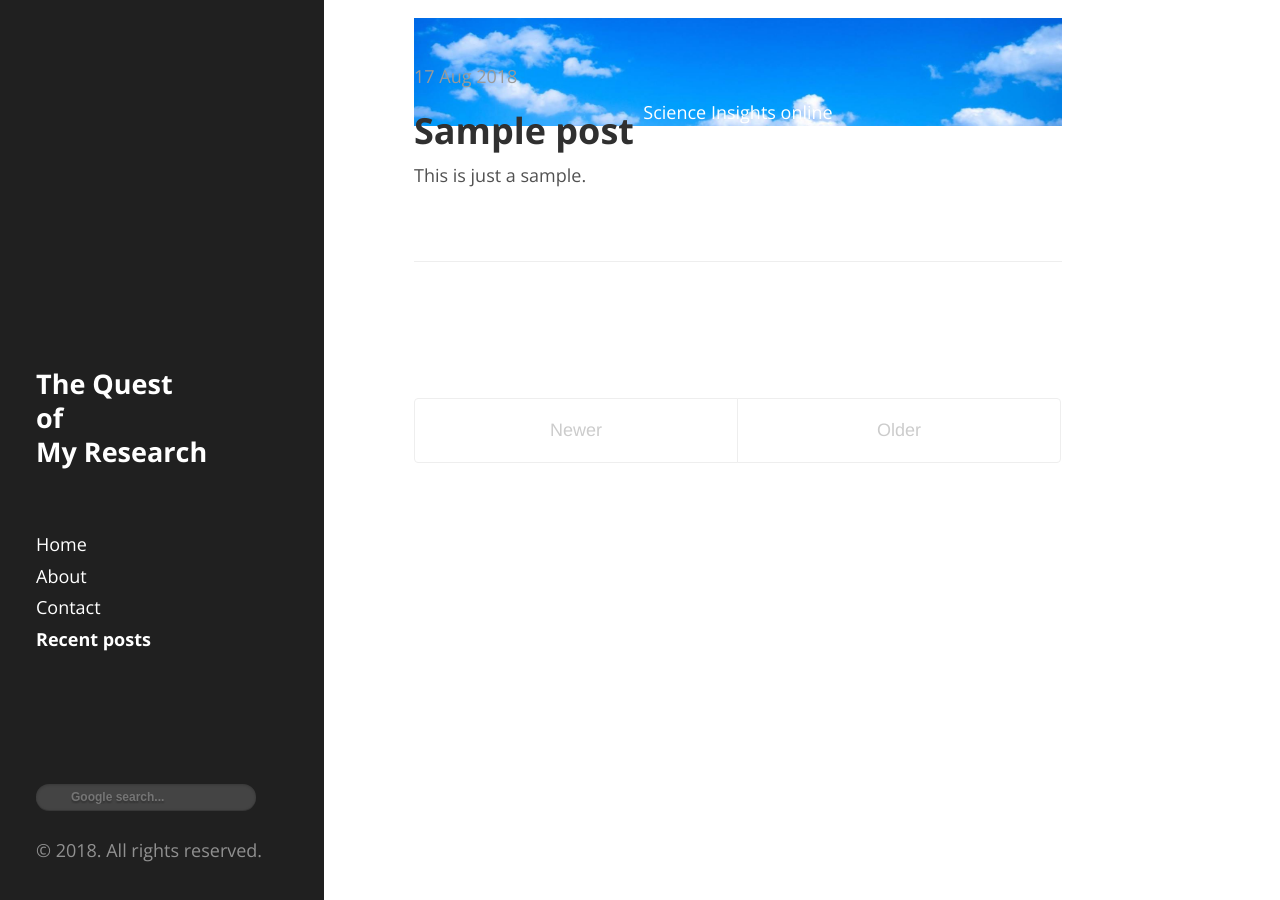
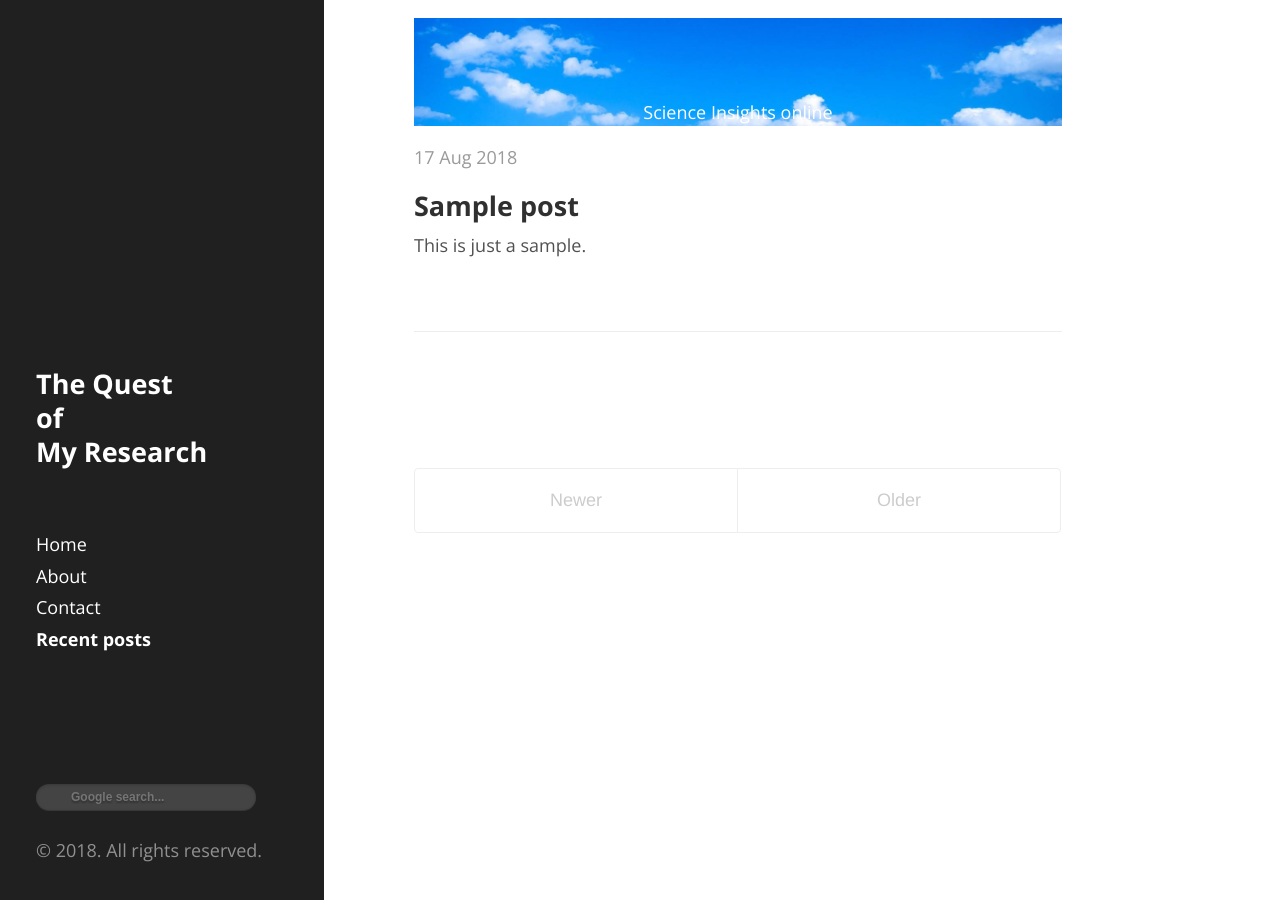
Before and after one commit to tranhungnghiep/tranhungnghiep.github.io, a Jekyll site: the page built from recent_posts/index.html, in a window 1280 px wide. Built offline with Jekyll 4.4.1, drawn with Linux system fonts in a browser that asks for light colours; the list of posts is cut into pages by our own code; comment, search, counter and statistics services are not loaded.

Commit message:
Fix paper title overlap banner. Add link, fix z-index.

```diff
--- a/_layouts/default.html
+++ b/_layouts/default.html
@@ -10,10 +10,12 @@
     <div class="content container">
 
     	<!-- Add a little of background image: look up to the sky -->
-    	<div style="position: relative; text-align: center; color: white;">
-	  		<image alt='Sky' src='{{ site.url }}{{ site.baseurl }}public/wide_cloud.jpg' style='position: absolute; height: 6em; width: 36em; margin: -3em auto auto auto; z-index:-20; border-radius: 0;'/>
-	  		<p style="position: absolute; top: 50%; left: 50%; transform: translate(-50%, 100%);">Science Insights online</p>
-	  	</div>
+    	<a href="{{ site.url }}{{ site.baseurl }}">
+        <div style="position: relative; text-align: center; color: white;">
+  	  		<image alt='Sky' src='{{ site.url }}{{ site.baseurl }}public/wide_cloud.jpg' style='position: absolute; height: 6em; width: 36em; margin: -3em auto auto auto; z-index:0; border-radius: 0;'/>
+  	  		<p style="position: absolute; top: 50%; left: 50%; transform: translate(-50%, 100%);">Science Insights online</p>
+  	  	</div>
+      </a>
 
       {{ content }}
 
--- a/_layouts/page.html
+++ b/_layouts/page.html
@@ -3,6 +3,7 @@ layout: default
 ---
 
 <div class="page">
-  <h1 class="page-title">{{ page.title }}</h1>
+  <br><br><br>
+  <h2 class="page-title">{{ page.title }}</h2>
   {{ content }}
 </div>
--- a/_layouts/post.html
+++ b/_layouts/post.html
@@ -3,7 +3,8 @@ layout: default
 ---
 
 <div class="post">
-  <h1 class="post-title">{{ page.title }}</h1>
+  <br><br><br>
+  <h2 class="post-title">{{ page.title }}</h2>
   <span class="post-date">{{ page.date | date_to_string }}</span>
   {{ content }}
 </div>
--- a/recent_posts/index.html
+++ b/recent_posts/index.html
@@ -4,15 +4,16 @@ title: Recent posts
 ---
 
 <div class="posts">
+  <br><br><br>
   {% for post in paginator.posts %}
   <div class="post">
     <span class="post-date">{{ post.date | date_to_string }}</span>
 
-    <h1 class="post-title">
+    <h2 class="post-title">
       <a href="{{ post.url }}">
         {{ post.title }}
       </a>
-    </h1>
+    </h2>
 
     <!-- Using the truncate filter -->
     {% if post.content.size > 30 %}
```
